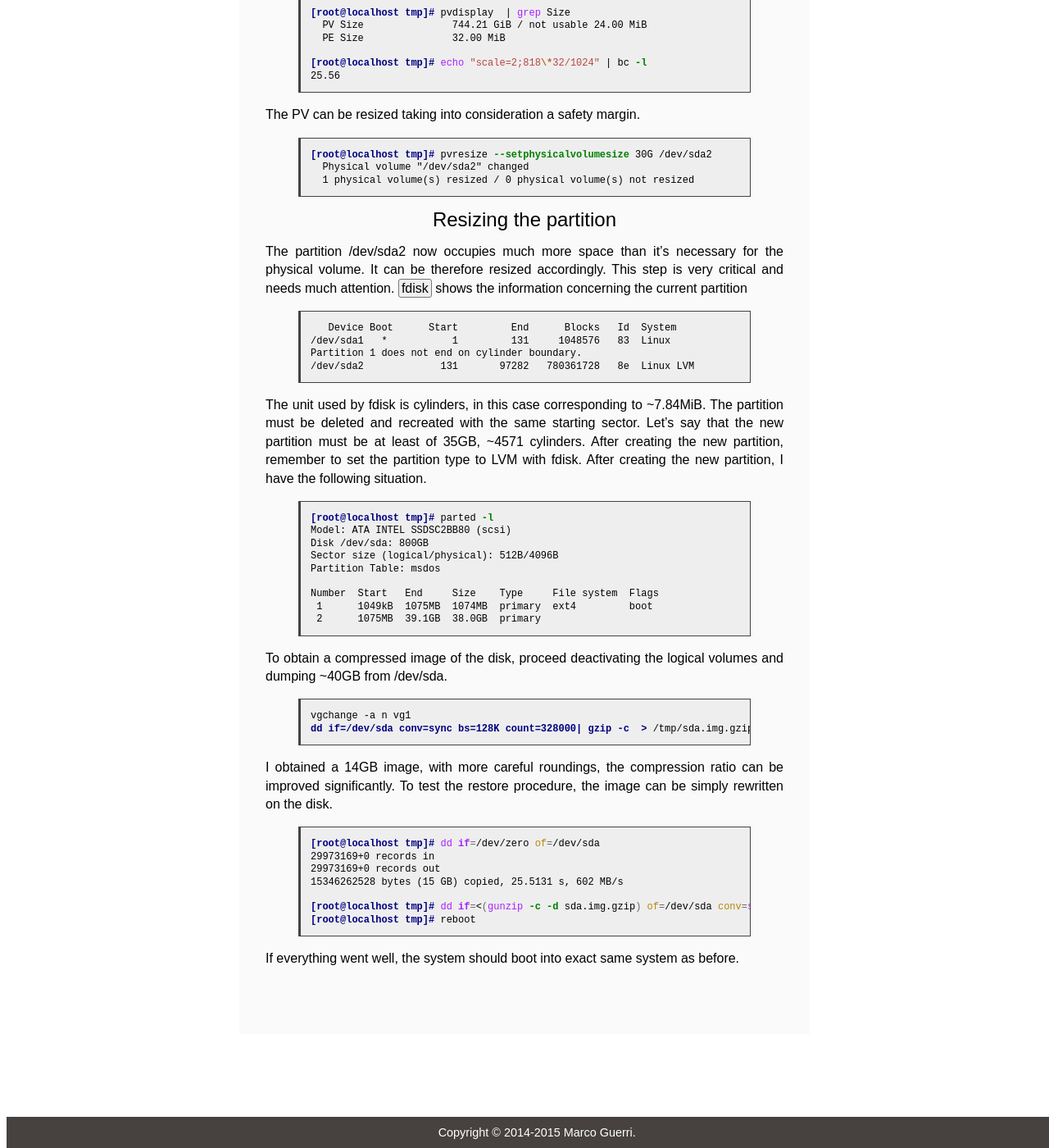
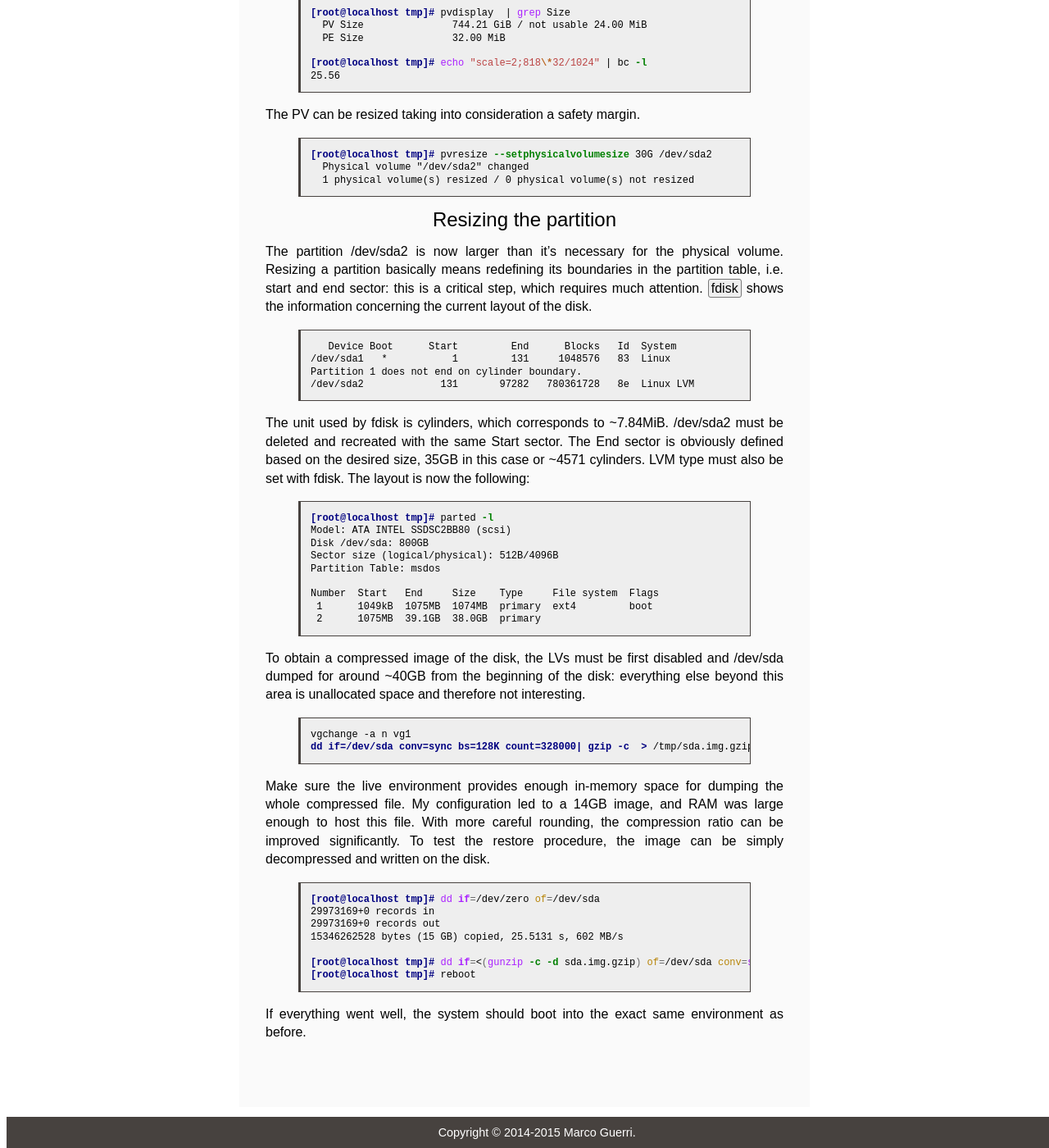
Before and after one commit to marcoguerri/marcoguerri.github.io, a Jekyll site: the page built from _posts/2015-08-17-lvmbackup.markdown, in a window 1280 px wide and 1400 px high, scrolled down 3817 px. Shown: the whole window at 82% size. Built offline with Jekyll 4.4.1, drawn with Linux system fonts in a browser that asks for light colours; nearby versions of some CDN libraries; Markdown is read by kramdown in place of the engine named in the settings; some of the changed text lies outside the part shown.

Commit message:
More refactoring of LVM post

```diff
--- a/_posts/2015-08-17-lvmbackup.markdown
+++ b/_posts/2015-08-17-lvmbackup.markdown
@@ -98,7 +98,7 @@ Taking into consideration all contributions of the metadata requires an in-depth
 understanding of the filesystem, but resize2fs comes to the rescue. In fact,
 this calculation is done by function *calculate\_minimum\_resize\_size*
 in [*resize/resize2fs.c*](http://git.kernel.org/cgit/fs/ext2/e2fsprogs.git/tree/resize/resize2fs.c#n2769). If resize2fs is invoked with a command line argument  which is lower than the value returned
-by this function, it raises an error followed by the minimum allowed size of the
+by that function, it raises an error followed by the minimum allowed size of the
 filesystem, as the number of 4K blocks. Add a small margin and proceed.
 
 {% highlight console lineos %}
@@ -170,10 +170,10 @@ sda                       8:0    0 745.2G  0 disk
 The LVs occupy around 30GB altogether, hence the underlying physical volume could be
 resized to match this value with the usual safety margin. Unfortunately, this operation
 is not immediately straightforward because the physical extents (PE) which map
-the logical extends (LE) are normally fragmented throughout the whole physical volume. The physical extents must be therefore collected at the beginning of the PV.
+the logical extends (LE) are normally fragmented throughout the whole physical
+volume. The physical extents must be therefore collected at the beginning of the PV.
 *pvdisplay* and *pvs* can be used to verify how many PEs are used and how these are mapped on
 the PV.
-
 
 {% highlight console lineos %}
 [root@localhost tmp]# pvdisplay | grep Allocated
@@ -242,9 +242,11 @@ The PV can be resized taking into consideration a safety margin.
 Resizing the partition
 =======
 
-The partition /dev/sda2 now occupies much more space than it's necessary for the
-physical volume. It can be therefore resized accordingly. This step is very critical
-and needs much attention. *fdisk* shows the information concerning the current partition
+The partition /dev/sda2 is now larger than it's necessary for the
+physical volume. Resizing a partition basically means redefining its boundaries
+in the partition table, i.e. start and end sector: this is a critical step,
+which requires much attention. *fdisk* shows the information concerning the current
+layout of the disk.
 
 
 {% highlight console lineos %}
@@ -254,11 +256,10 @@ Partition 1 does not end on cylinder boundary.
 /dev/sda2             131       97282   780361728   8e  Linux LVM
 {% endhighlight %}
 
-The unit used by fdisk is cylinders, in this case corresponding to ~7.84MiB. The
-partition must be deleted and recreated with the same starting sector. Let's say
-that the new partition must be at least of 35GB, ~4571 cylinders. After creating
-the new partition, remember to set the partition type to LVM with fdisk. After
-creating the new partition, I have the following situation.
+The unit used by fdisk is cylinders, which corresponds to ~7.84MiB. /dev/sda2 must be
+deleted and recreated with the same Start sector. The End sector is obviously defined
+based on the desired size, 35GB in this case or ~4571 cylinders. LVM type must also
+be set with fdisk. The layout is now the following:
 
 {% highlight console lineos %}
 [root@localhost tmp]# parted -l
@@ -273,8 +274,9 @@ Number  Start   End     Size    Type     File system  Flags
 
 {% endhighlight %}
 
-To obtain a compressed image of the disk, proceed deactivating the logical volumes
-and dumping ~40GB from /dev/sda.
+To obtain a compressed image of the disk, the LVs must be first disabled and /dev/sda
+dumped for around ~40GB from the beginning of the disk: everything else beyond this
+area is unallocated space and therefore not interesting.
 
 
 {% highlight console lineos %}
@@ -282,9 +284,11 @@ vgchange -a n vg1
 dd if=/dev/sda conv=sync bs=128K count=328000| gzip -c  > /tmp/sda.img.gzip
 {% endhighlight %}
 
-I obtained a 14GB image, with more careful roundings, the compression ratio can
-be improved significantly. To test the restore procedure, the image can be simply
-rewritten on the disk.
+Make sure the live environment provides enough in-memory space for dumping the whole
+compressed file. My configuration led to a 14GB image, and RAM was large enough
+to host this file. With more careful rounding,
+the compression ratio can be improved significantly. To test the restore procedure,
+the image can be simply decompressed and written on the disk.
 
 
 {% highlight console lineos %}
@@ -298,4 +302,4 @@ rewritten on the disk.
 
 {% endhighlight %}
 
-If everything went well, the system should boot into exact same system as before.
+If everything went well, the system should boot into the exact same environment as before.
```
Also changed, not shown: other parts of _posts/2015-08-17-lvmbackup.markdown (+5 -5 lines).
